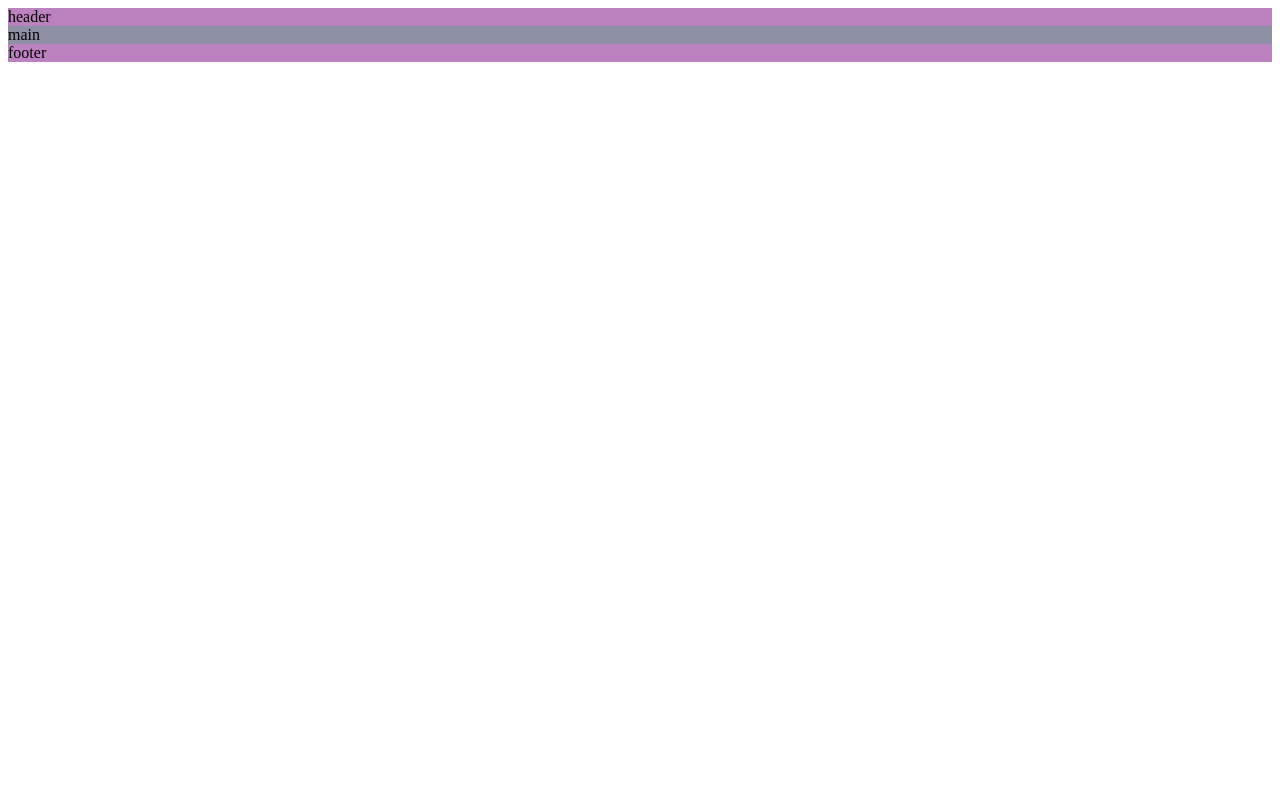
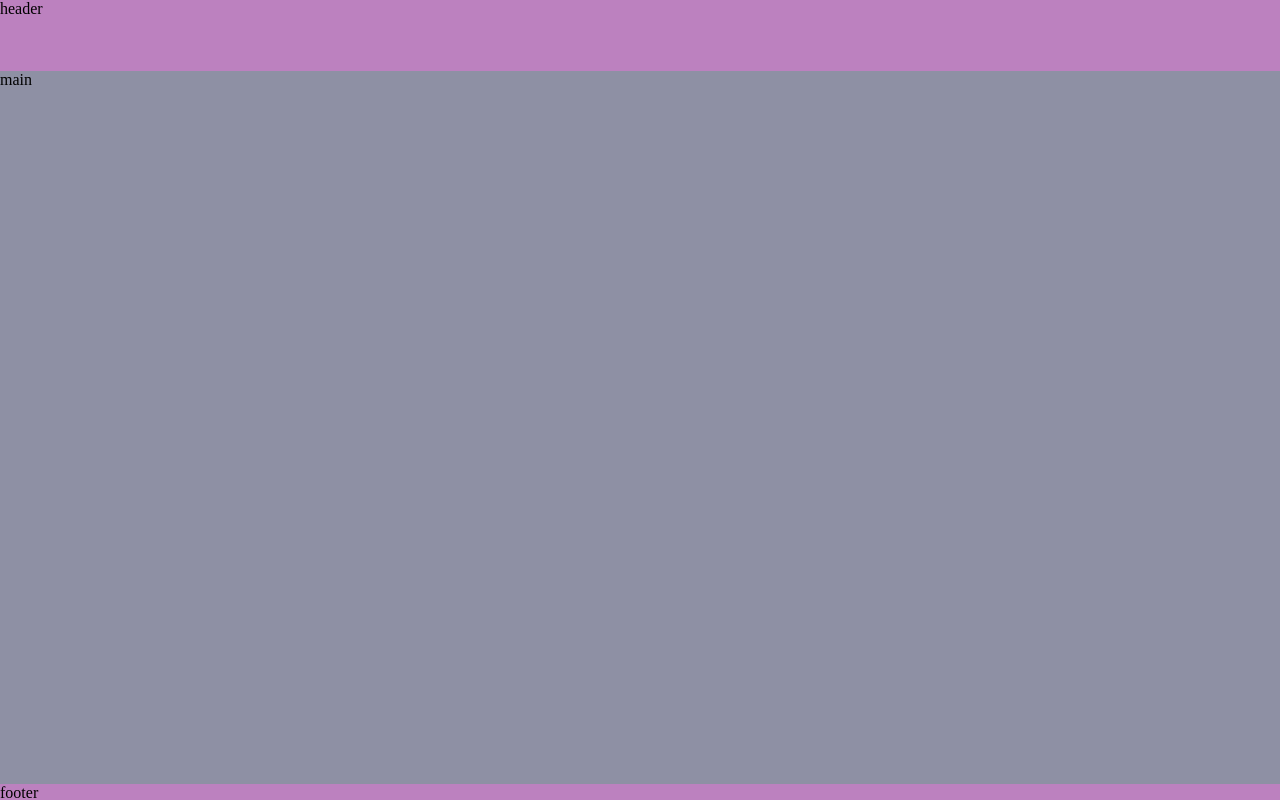
Before and after one commit to muno17/restaurant-page, a website built with webpack: page dist/index.html in a window 1280 px wide. Built offline with nearby package versions, Linux system fonts and the light colour scheme.

Commit message:
add styling to page

```diff
--- a/src/index.js
+++ b/src/index.js
@@ -1,5 +1,5 @@
 import { loader } from './initialLoad.js';
-import { loadHome } from './loadHome.js';
+import { loadHome } from './home.js';
 import { loadMenu } from './menu.js';
 import { loadContact } from './contact.js';
 
--- a/src/initialLoad.js
+++ b/src/initialLoad.js
@@ -1,4 +1,8 @@
 function loader() {
+    const body = document.getElementsByTagName('body')[0];
+    body.style.padding = '0rem';
+    body.style.margin = '0';
+
     const page = document.getElementById('content');
 
     // create flex items
@@ -6,14 +10,31 @@ function loader() {
     const main = document.createElement('div');
     const footer = document.createElement('div');
 
+
+    page.style.display = 'flex';
+    page.style.flexDirection = 'column';
+    page.style.justifyContent = 'spaceEvenly';
+    page.style.alignItems = 'center';
+    page.style.height = "100vh";
+    page.style.padding = "0rem";
+    page.style.margin = "0";
+
+
+
     header.innerHTML = 'header';
     header.style.backgroundColor = "#BC81BF";
+    header.style.height = '10%';
+    header.style.width = '100%';
 
     main.innerHTML = 'main';
     main.style.backgroundColor = "#8E90A4";
+    main.style.height = '100%';
+    main.style.width = '100%';
 
     footer.innerHTML = 'footer';
     footer.style.backgroundColor = "#BC81BF";
+    footer.style.height = '2%';
+    footer.style.width = '100%';
 
     // add flex items to page
     page.appendChild(header);
```
Also changed, not shown: dist/index.html, dist/main.js.
